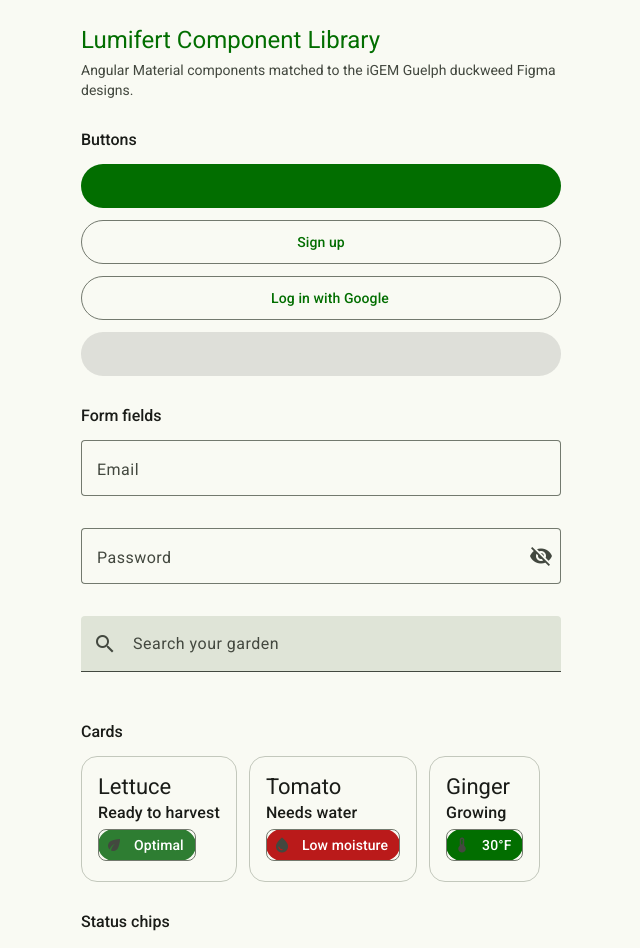
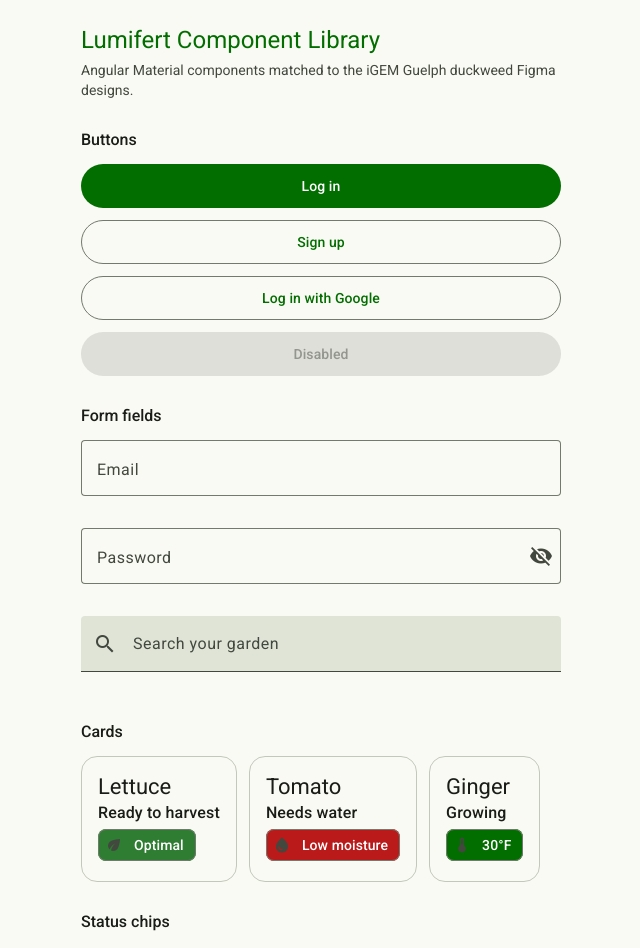
Before and after one commit to iGEMGuelph/2026-project-frontend, an Angular app: page / in a window 1280 px wide. Shown: the top 948 px of the page, without its empty margins (319-959 px from the left). Built offline with nearby package versions, Linux system fonts and the light colour scheme.

Commit message:
Fixing component bugs

```diff
--- a/angular.json
+++ b/angular.json
@@ -2,7 +2,8 @@
   "$schema": "./node_modules/@angular/cli/lib/config/schema.json",
   "version": 1,
   "cli": {
-    "packageManager": "npm"
+    "packageManager": "npm",
+    "analytics": false
   },
   "newProjectRoot": "projects",
   "projects": {
--- a/src/app/shared/components/button/button.html
+++ b/src/app/shared/components/button/button.html
@@ -1,31 +1,11 @@
-@if (variant() === 'filled') {
 <button
-    matButton="filled"
+  [matButton]="variant() === 'filled' ? 'filled' : 'outlined'"
   [type]="type()"
   [disabled]="disabled()"
   [class.app-button--full]="fullWidth()"
   class="app-button"
   (click)="onClick($event)"
 >
-    @if (icon()) {
-      <mat-icon>{{ icon() }}</mat-icon>
-    }
+  <ng-content select="[buttonIcon]" />
   <ng-content />
 </button>
-} @else {
-  <button
-    matButton="outlined"
-    [type]="type()"
-    [disabled]="disabled()"
-    [class.app-button--full]="fullWidth()"
-    class="app-button"
-    (click)="onClick($event)"
-  >
-    @if (variant() === 'google') {
-      <mat-icon class="app-button__google" fontSet="material-icons">google</mat-icon>
-    } @else if (icon()) {
-      <mat-icon>{{ icon() }}</mat-icon>
-    }
-    <ng-content />
-  </button>
-}
--- a/src/app/shared/components/chip/chip.css
+++ b/src/app/shared/components/chip/chip.css
@@ -2,8 +2,6 @@
   /* Remove Material's default outline so only the filled pill shows
      (the outline was creating a visible second border). */
   --mdc-chip-outline-width: 0;
-  --mdc-chip-container-shape-radius: 999px;
-  border-radius: 999px;
   font-weight: 500;
 }
 
--- a/src/app/shared/components/settings-list/settings-list.html
+++ b/src/app/shared/components/settings-list/settings-list.html
@@ -7,7 +7,9 @@
       <button mat-list-item (click)="select.emit(item.id)">
         <mat-icon matListItemIcon>{{ item.icon }}</mat-icon>
         <span matListItemTitle>{{ item.label }}</span>
-        <mat-icon matListItemMeta>chevron_right</mat-icon>
+        <span matListItemMeta>
+          <mat-icon>chevron_right</mat-icon>
+        </span>
       </button>
     }
   </mat-action-list>
```
Lines whose indentation alone changed are shown as unchanged.
